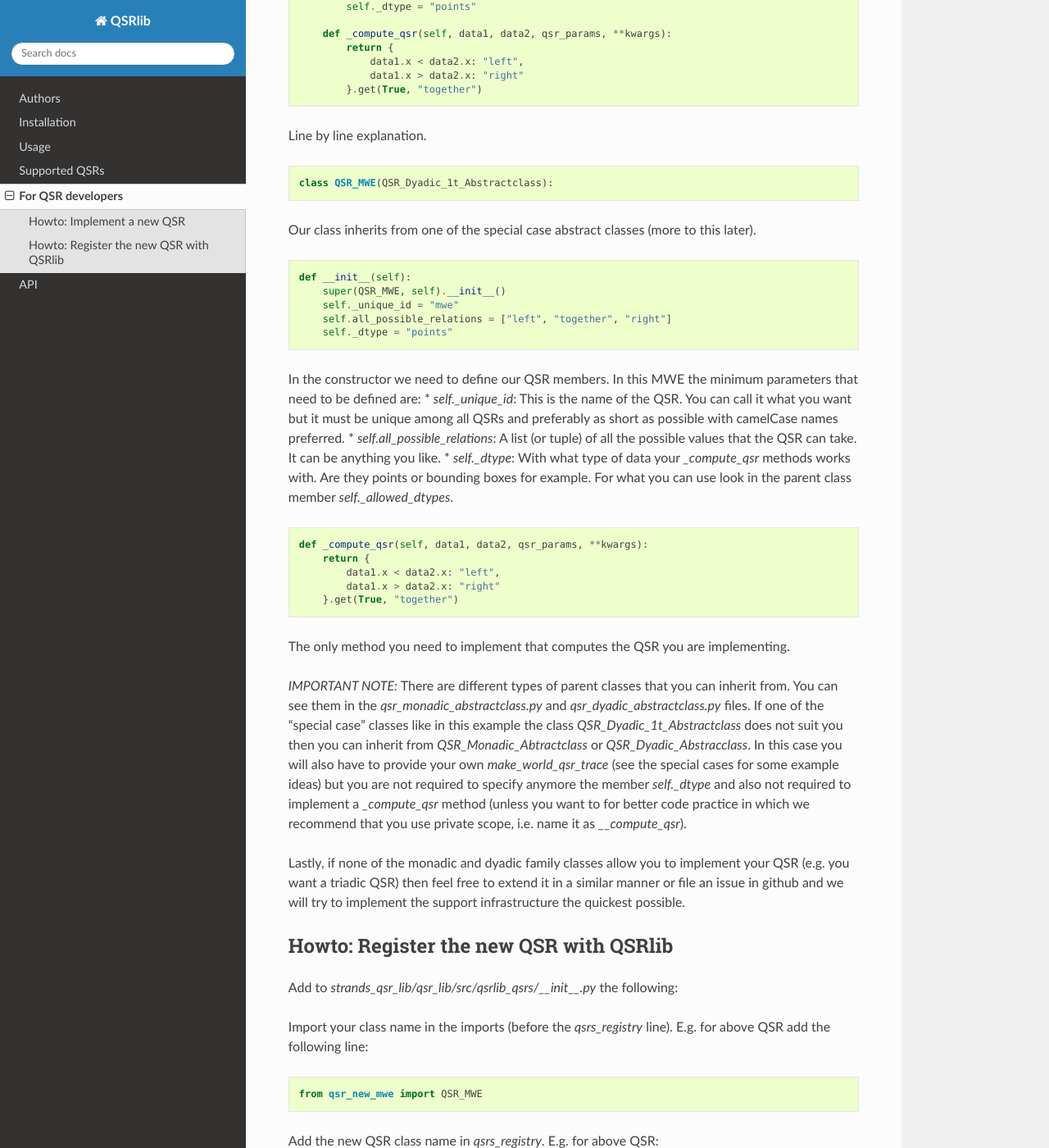
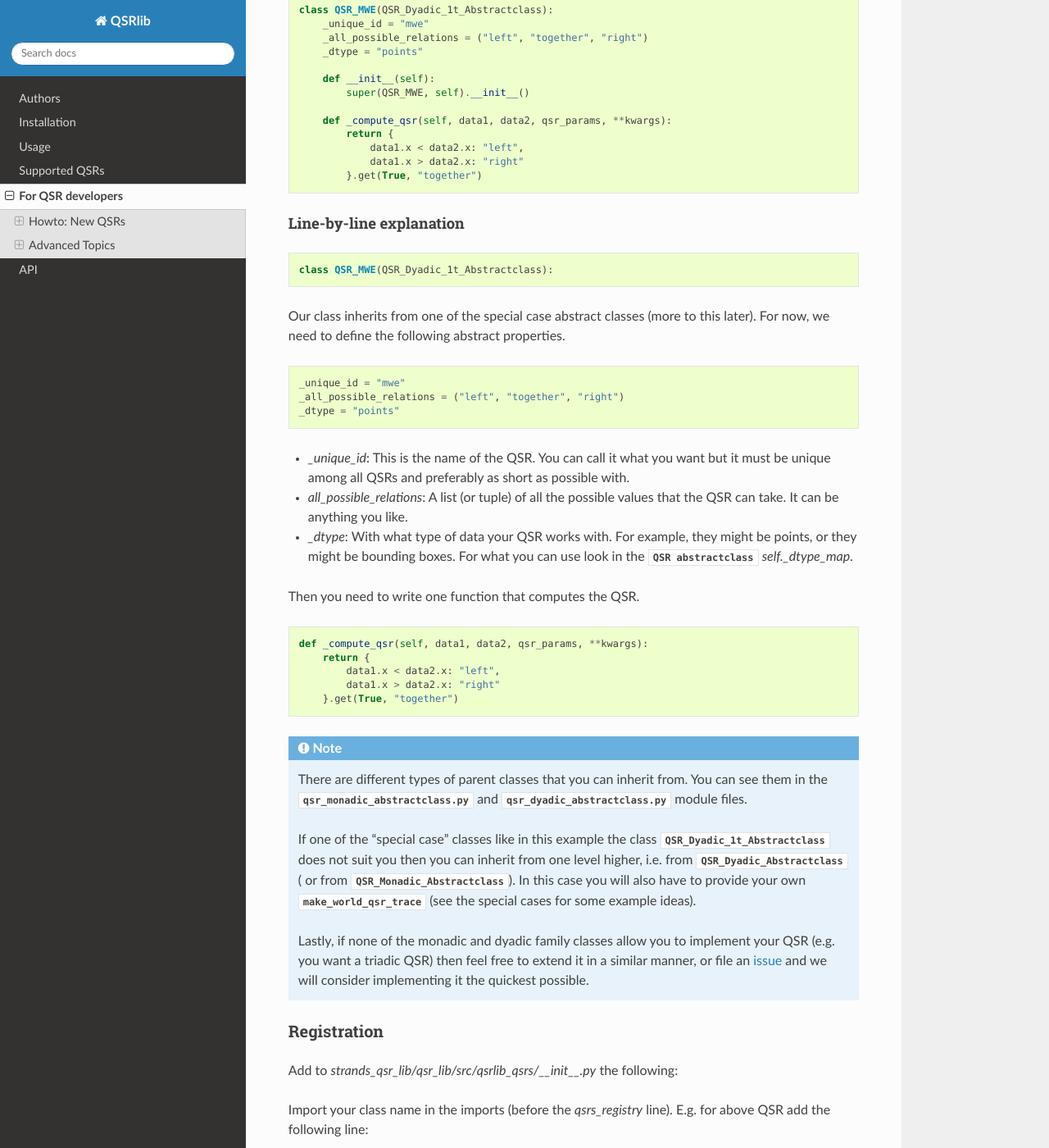
Before and after one commit to strands-project/strands_qsr_lib, a Sphinx documentation site: the page built from docs/rsts/handwritten/for_developers.rst, in a window 1280 px wide and 1400 px high, scrolled down 517 px. Shown: the whole window at 82% size. Built offline with Sphinx 7.4.7 and the Read the Docs theme 2.0.0, drawn with Linux system fonts in a browser that asks for light colours; pages that are not in the unit, such as notebooks, are missing from menus; some of the changed text lies outside the part shown.

Commit message:
START_OF_REBASE

```diff
--- a/docs/rsts/handwritten/for_developers.rst
+++ b/docs/rsts/handwritten/for_developers.rst
@@ -1,27 +1,32 @@
 For QSR developers
 ==================
 
-In order to extend QSRlib with a new QSR the following two steps are
-needed: \* Implement a new QSR \* Register the new QSR with QSRlib
+This section provides information for developers that wish extend QSRlib with new QSRs.
+This process consists of two steps:
 
-Howto: Implement a new QSR
---------------------------
+1. Implement a new QSR
+2. Register the new QSR with QSRlib
+
+Howto: New QSRs
+---------------
+
+Implementation
+~~~~~~~~~~~~~~
 
 Find below a minimally working example:
 
 .. code:: python
 
-    # -*- coding: utf-8 -*-
     from __future__ import print_function, division
     from qsrlib_qsrs.qsr_dyadic_abstractclass import QSR_Dyadic_1t_Abstractclass
 
+    class QSR_MWE(QSR_Dyadic_1t_Abstractclass):
+        _unique_id = "mwe"
+        _all_possible_relations = ("left", "together", "right")
+        _dtype = "points"
 
-    class QSR_MWE(QSR_Dyadic_1t_Abstractclass):
         def __init__(self):
             super(QSR_MWE, self).__init__()
-            self._unique_id = "mwe"
-            self.all_possible_relations = ["left", "together", "right"]
-            self._dtype = "points"
 
         def _compute_qsr(self, data1, data2, qsr_params, **kwargs):
             return {
@@ -29,33 +34,28 @@ Find below a minimally working example:
                 data1.x > data2.x: "right"
             }.get(True, "together")
 
-Line by line explanation.
+Line-by-line explanation
+^^^^^^^^^^^^^^^^^^^^^^^^
 
 .. code:: python
 
     class QSR_MWE(QSR_Dyadic_1t_Abstractclass):
 
 Our class inherits from one of the special case abstract classes (more
-to this later).
+to this later). For now, we need to define the following abstract properties.
 
 .. code:: python
 
-        def __init__(self):
-            super(QSR_MWE, self).__init__()
-            self._unique_id = "mwe"
-            self.all_possible_relations = ["left", "together", "right"]
-            self._dtype = "points"
+        _unique_id = "mwe"
+        _all_possible_relations = ("left", "together", "right")
+        _dtype = "points"
 
-In the constructor we need to define our QSR members. In this MWE the
-minimum parameters that need to be defined are: \* `self._unique_id`:
-This is the name of the QSR. You can call it what you want but it must
-be unique among all QSRs and preferably as short as possible with
-camelCase names preferred. \* `self.all_possible_relations`: A list
-(or tuple) of all the possible values that the QSR can take. It can be
-anything you like. \* `self._dtype`: With what type of data your
-`_compute_qsr` methods works with. Are they points or bounding boxes
-for example. For what you can use look in the parent class member
-`self._allowed_dtypes`.
+
+* `_unique_id`: This is the name of the QSR. You can call it what you want but it must be unique among all QSRs and preferably as short as possible with.
+* `all_possible_relations`: A list (or tuple) of all the possible values that the QSR can take. It can be anything you like.
+* `_dtype`: With what type of data your QSR works with. For example, they might be points, or they might be bounding boxes. For what you can use look in the :class:`QSR abstractclass <qsrlib_qsrs.qsr_abstractclass.QSR_Abstractclass>` `self._dtype_map`.
+
+Then you need to write one function that computes the QSR.
 
 .. code:: python
 
@@ -65,30 +65,32 @@ for example. For what you can use look in the parent class member
                 data1.x > data2.x: "right"
             }.get(True, "together")
 
-The only method you need to implement that computes the QSR you are
-implementing.
+.. note::
+    There are different types of parent classes that you
+    can inherit from. You can see them in the
+    :mod:`qsr_monadic_abstractclass.py <qsrlib_qsrs.qsr_monadic_abstractclass>` and
+    :mod:`qsr_dyadic_abstractclass.py <qsrlib_qsrs.qsr_dyadic_abstractclass>`
+    module files.
 
-*IMPORTANT NOTE:* There are different types of parent classes that you
-can inherit from. You can see them in the
-`qsr_monadic_abstractclass.py` and `qsr_dyadic_abstractclass.py`
-files. If one of the "special case" classes like in this example the
-class `QSR_Dyadic_1t_Abstractclass` does not suit you then you can
-inherit from `QSR_Monadic_Abtractclass` or
-`QSR_Dyadic_Abstracclass`. In this case you will also have to provide
-your own `make_world_qsr_trace` (see the special cases for some
-example ideas) but you are not required to specify anymore the member
-`self._dtype` and also not required to implement a `_compute_qsr`
-method (unless you want to for better code practice in which we
-recommend that you use private scope, i.e. name it as
-`__compute_qsr`).
+    If one of the "special case" classes like in this example the
+    class :class:`QSR_Dyadic_1t_Abstractclass <qsrlib_qsrs.qsr_dyadic_abstractclass.QSR_Dyadic_1t_Abstractclass>`
+    does not suit you then you can inherit from one level higher, i.e. from
+    :class:`QSR_Dyadic_Abstractclass <qsrlib_qsrs.qsr_dyadic_abstractclass.QSR_Dyadic_Abstractclass>`
+    ( or from :class:`QSR_Monadic_Abstractclass <qsrlib_qsrs.qsr_monadic_abstractclass.QSR_Monadic_Abstractclass>`).
+    In this case you will also have to provide
+    your own
+    :meth:`make_world_qsr_trace <qsrlib_qsrs.qsr_abstractclass.QSR_Abstractclass.make_world_qsr_trace>`
+    (see the special cases for some example ideas).
 
-Lastly, if none of the monadic and dyadic family classes allow you to
-implement your QSR (e.g. you want a triadic QSR) then feel free to
-extend it in a similar manner or file an issue in github and we will try
-to implement the support infrastructure the quickest possible.
+    Lastly, if none of the monadic and dyadic family classes allow you to
+    implement your QSR (e.g. you want a triadic QSR) then feel free to
+    extend it in a similar manner, or file an issue_ and we will consider
+    implementing it the quickest possible.
 
-Howto: Register the new QSR with QSRlib
----------------------------------------
+.. _issue: https://github.com/strands-project/strands_qsr_lib/issues
+
+Registration
+~~~~~~~~~~~~
 
 Add to `strands_qsr_lib/qsr_lib/src/qsrlib_qsrs/__init__.py` the
 following:
@@ -106,3 +108,11 @@ Add the new QSR class name in `qsrs_registry`. E.g. for above QSR:
 
     qsrs_registry = (<some other QSR class names>,
                      QSR_MWE)
+
+
+Advanced Topics
+---------------
+
+QSR specific parameters
+~~~~~~~~~~~~~~~~~~~~~~~
+To be written.
```
Also changed, not shown: docs/rsts/handwritten/usage.rst (+105 -12 lines).
